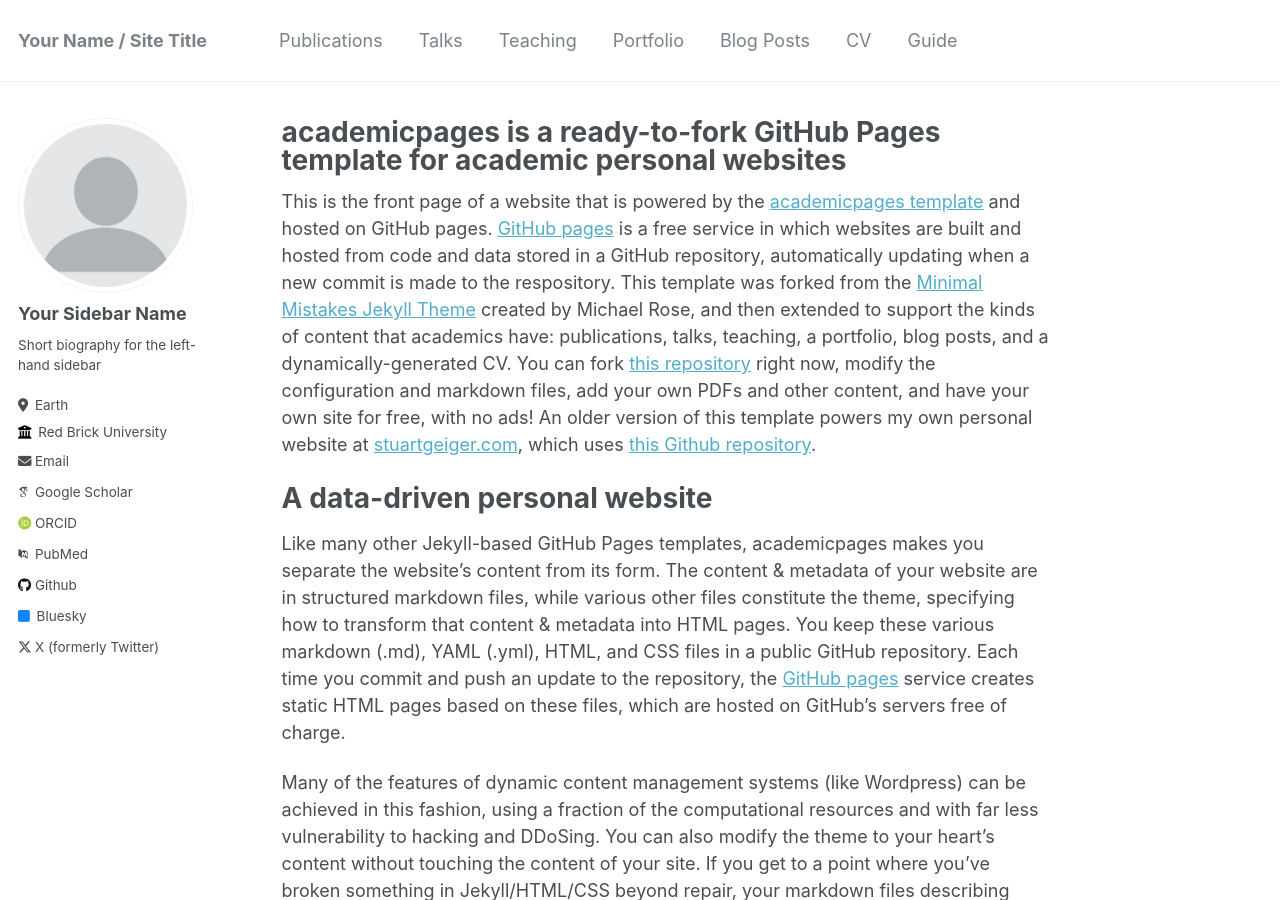
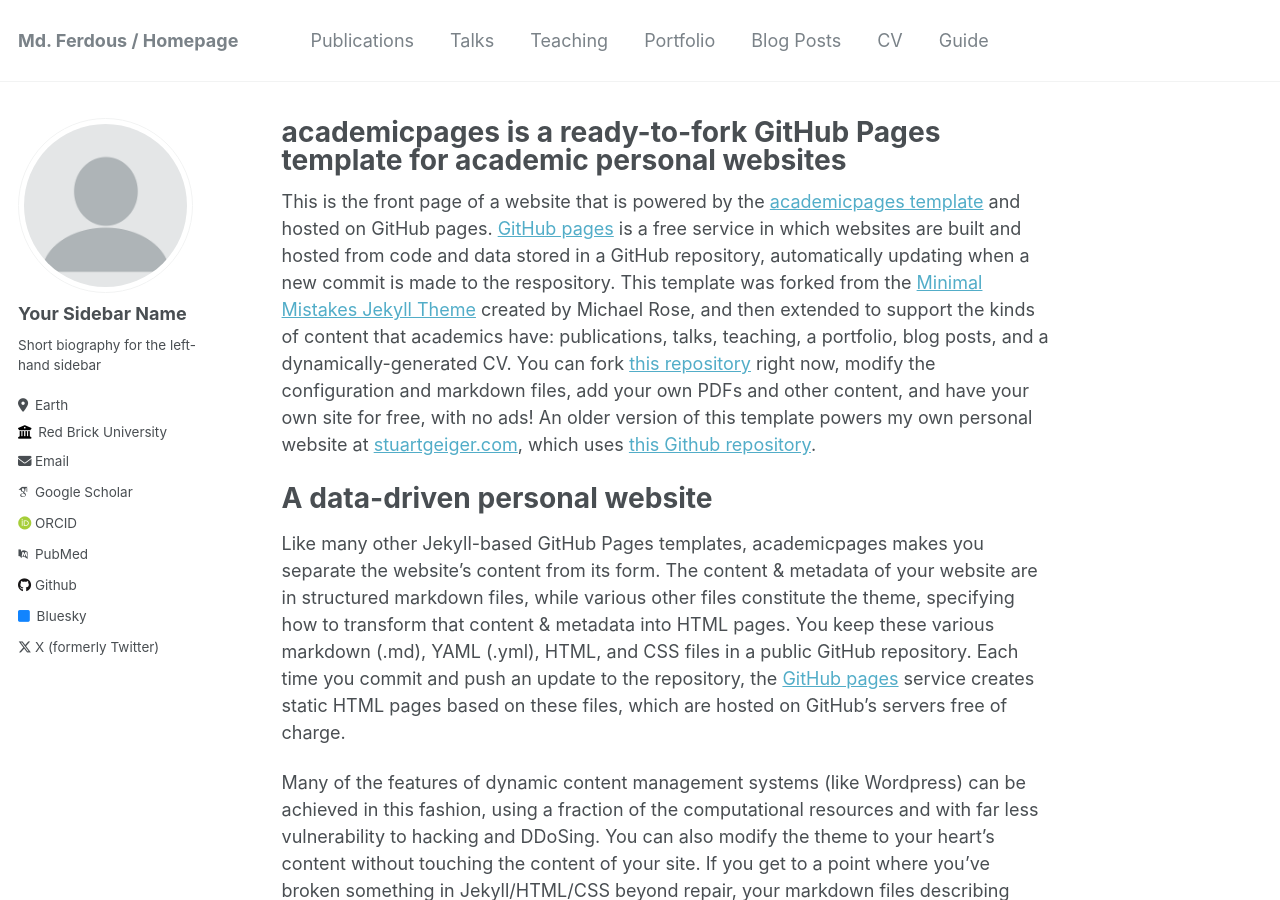
Before and after one commit to Md1Ferdous/md-ferdous.github.io, a Jekyll site: the page built from _pages/about.md, in a window 1280 px wide and 900 px high. Built offline with Jekyll 4.4.1, drawn with Linux system fonts in a browser that asks for light colours; some web fonts are replaced; some of the changed text lies outside the part shown.

Commit message:
Update _config.yml

```diff
--- a/_config.yml
+++ b/_config.yml
@@ -8,11 +8,11 @@
 
 # Basic Site Settings
 locale                   : "en-US"
-title                    : "Your Name / Site Title"
+title                    : "Md. Ferdous / Homepage"
 title_separator          : "-"
-name                     : &name "Your Name"
+name                     : &name "Md. Ferdous"
 description              : &description "personal description"
-url                      : https://academicpages.github.io # the base hostname & protocol for your site e.g. "https://mmistakes.github.io"
+url                      : https://md-ferdous.github.io # the base hostname & protocol for your site e.g. "https://mmistakes.github.io"
 baseurl                  : "" # the subpath of your site, e.g. "/blog"
 repository               : "academicpages/academicpages.github.io"
 
```
